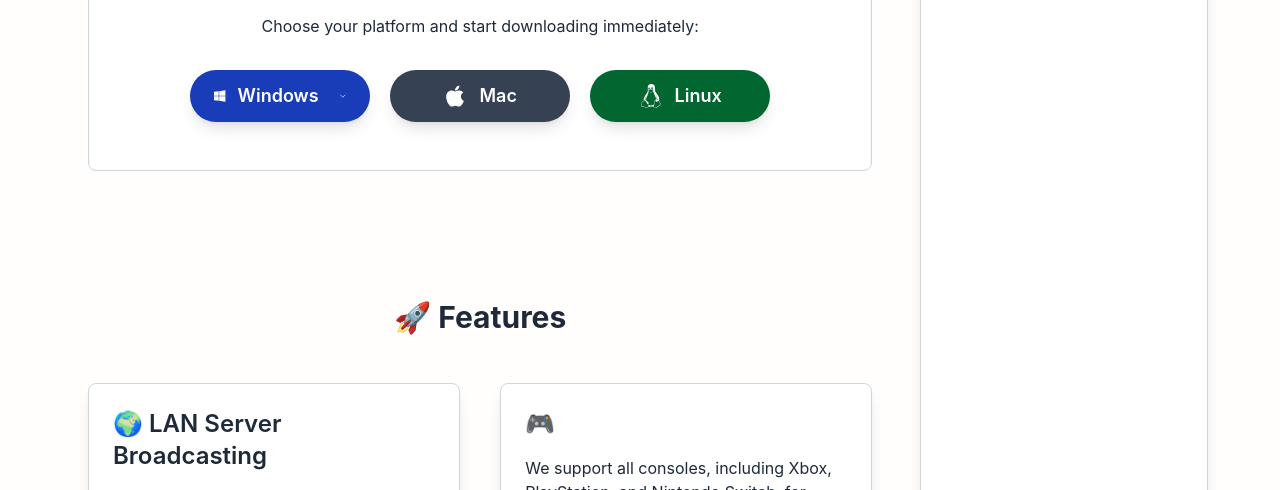
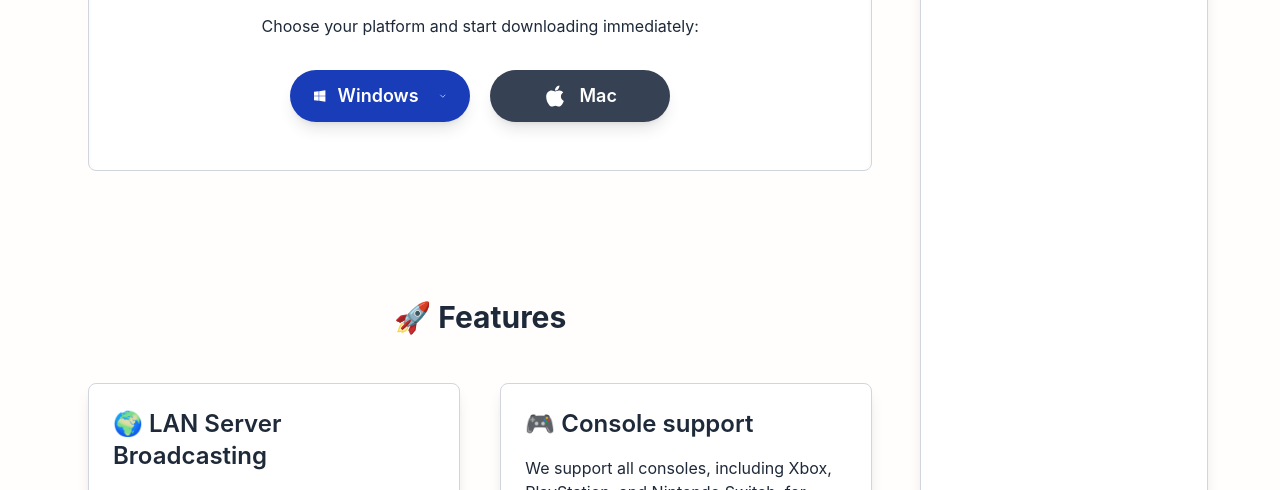
Before and after one commit to NetherDevMc/NetherLinkWebsite, a React (Vite) app: page / in a window 1280 px wide. Shown: the part 227-717 px from the top of the page. Built offline with nearby package versions, Linux system fonts and the light colour scheme; no server answers.

Commit message:
remove linux buttons and fix color on title

```diff
--- a/src/Home.jsx
+++ b/src/Home.jsx
@@ -2,7 +2,6 @@ import { useState, useRef, useEffect } from "react";
 import {
   FaWindows,
   FaApple,
-  FaLinux,
   FaDiscord,
   FaBars,
   FaTimes,
@@ -13,7 +12,6 @@ export default function Home() {
   const buttonStyles = {
     windows: "bg-blue-800",
     mac: "bg-gray-700",
-    linux: "bg-green-800",
   };
 
   const [showModal, setShowModal] = useState(false);
@@ -285,16 +283,6 @@ export default function Home() {
                   Mac
                 </a>
               </div>
-
-              <div className="flex-1 min-w-[150px] max-w-[180px]">
-                <a
-                  href="/NetherLinkLinux.tar.gz"
-                  className={`${buttonStyles.linux} flex items-center justify-center gap-3 px-6 py-3 rounded-full text-lg font-semibold text-white shadow-lg focus:outline-none w-full`}
-                >
-                  <FaLinux className="text-2xl" />
-                  Linux
-                </a>
-              </div>
             </div>
           </section>
 
@@ -314,7 +302,7 @@ export default function Home() {
               </div>
 
               <div className="bg-white border border-gray-300 p-6 rounded-lg shadow-lg text-white flex flex-col">
-                <h4 className="text-2xl font-semibold mb-4">
+                <h4 className="text-2xl text-gray-800 font-semibold mb-4">
                   🎮 Console support
                 </h4>
                 <p className="text-gray-800">
```
